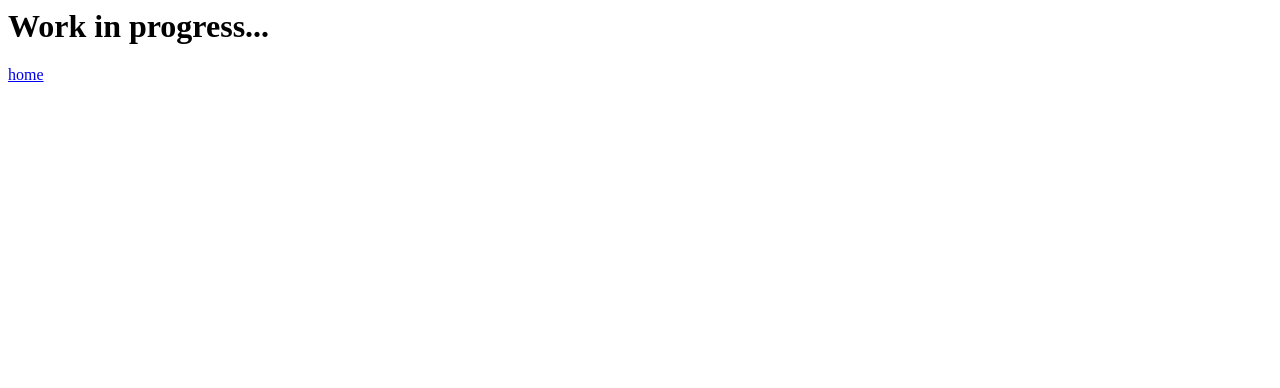
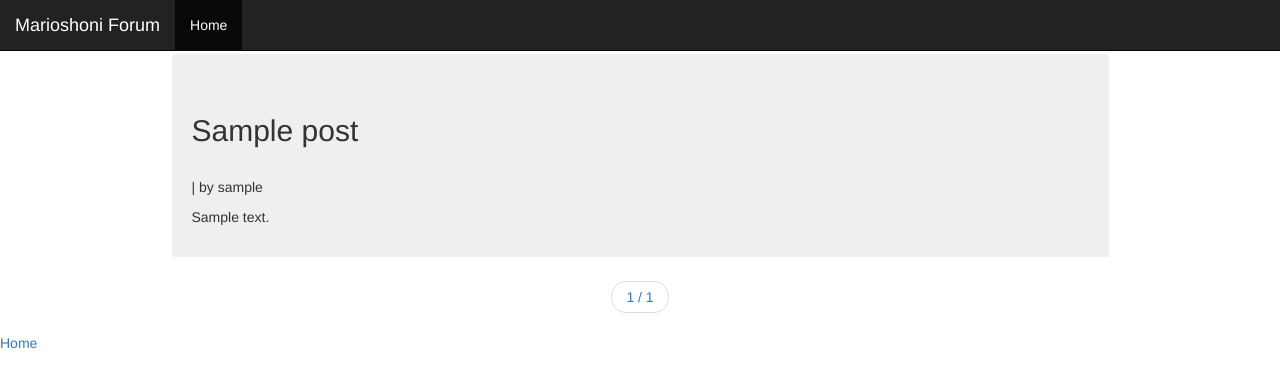
Before and after one commit to Waiyaki/django-by-example-forum, a Django app: page /forum/thread/1/ in a window 1280 px wide. Shown: the top 388 px of the page. Run offline with Django 3.2, Linux system fonts and the light colour scheme; tables that the repository leaves empty hold one stand-in row (values such as "Sample post"); some libraries are stand-ins or nearby versions.

Commit message:
Added a thread view. Now the user can see all posts in a given thread. Added 404 pages.

```diff
--- a/forum/templates/forum/base.html
+++ b/forum/templates/forum/base.html
@@ -22,12 +22,10 @@
 
         <div class="container">
             <div class="row">
-                <div class="col-xs-12">
-                    <div class="content">
-                        {% block content %}
+                <div class="content">
+                    {% block content %}
 
-                        {% endblock %}
-                    </div>
+                    {% endblock %}
                 </div>
             </div>
 
--- a/forum/templates/forum/forum.html
+++ b/forum/templates/forum/forum.html
@@ -8,8 +8,7 @@
 {% block content %}
     <div>
         <h1 class="page-header">
-            Discussion on <br>
-            {{ forum.title }}
+            Discussions on {{ forum.title }} forum.
         </h1>
         <br>
         <span class="glyphicon glyphicon-plus pull-right btn btn-sm btn-default">
--- a/forum/templates/forum/thread.html
+++ b/forum/templates/forum/thread.html
@@ -0,0 +1,52 @@
+{% extends "forum/base.html" %}
+
+{% load staticfiles %}
+
+{% if thread %}
+    {% block title %}
+        | {{ thread.title }}
+    {% endblock title %}
+{% endif %}
+
+{% block content %}
+    <div class="col-xs-12 col-md-10 col-md-offset-1">
+        {% if posts %}
+            {% for post in posts %}
+                <div class="post">
+                    <h2 class="page-header">{{ post.title }}</h2>
+                    <span>| by {{ post.creator }}</span>
+                    <p>
+                        {{ post.body | linebreaks }}
+                    </p>
+                </div>
+            {% endfor %}
+        {% endif %}
+    </div>
+    {% if posts %}
+        <div class="row" style="clear: both">
+            <span class="step-links">
+                <ul class="pager">
+                    <div class="col-xs-4">
+                        {% if posts.has_previous %}
+                            <li class="previous">
+                                <a href="?page={{ posts.previous_page_number }}">&larr; Newer</a>
+                            </li>
+                        {% endif %}
+                    </div>
+                    <div class="col-xs-4">
+                        <li class="active">
+                            <a href="#">{{ posts.number }} / {{ posts.paginator.num_pages }}</a>
+                        </li>
+                    </div>
+                    <div class="col-xs-4">
+                        {% if posts.has_next %}
+                            <li class="next">
+                                <a href="?page={{ posts.next_page_number }}">Older &rarr;</a>
+                            </li>
+                        {% endif %}
+                    </div>
+                </ul>
+            </span>
+        </div>
+    {% endif %}
+{% endblock content %}
--- a/forum/urls.py
+++ b/forum/urls.py
@@ -4,7 +4,7 @@ from . import views
 
 urlpatterns = patterns('',
     url(r'^$', views.index, name='index'),
-    url(r'^forum/(?P<pk>\d+)/$', views.forum, name='forum'),
+    url(r'^(?P<pk>\d+)/$', views.forum, name='forum'),
     url(r'^thread/(?P<pk>\d+)/$', views.thread, name='thread'),
-    url(r'^forum/add_thread/(?P<pk>\d+)/$', views.add_thread, name='add_thread'),
+    url(r'^add_thread/(?P<pk>\d+)/$', views.add_thread, name='add_thread'),
 )
--- a/forum/views.py
+++ b/forum/views.py
@@ -1,5 +1,5 @@
-from django.shortcuts import render
-from django.http import HttpResponse
+from django.shortcuts import render, get_object_or_404
+from django.http import Http404
 from django.core.paginator import Paginator, InvalidPage, EmptyPage
 
 
@@ -19,7 +19,7 @@ def forum(request, pk):
     """
     Listing all threads in a forum with pk=pk.
     """
-    forum = Forum.objects.get(pk=pk)
+    forum = get_object_or_404(Forum, pk=pk)
     threads = Thread.objects.filter(forum=pk).order_by('-created')
     threads = make_paginator(request, threads, 20)
     context_dict = {'threads': threads, 'forum': forum}
@@ -27,7 +27,19 @@ def forum(request, pk):
 
 
 def thread(request, pk):
-    return HttpResponse('<h1>Work in progress...</h1><a href="/forum/">home</a>')
+    """
+    List posts in this thread.
+    """
+    # get_object_or_404 ?? get_list_or_404?? Or just no error handling at all here???
+    try:
+        posts = Post.objects.filter(thread=pk).order_by('created')
+    except:
+        raise Http404
+
+    posts = make_paginator(request, posts, 15)
+    thread = get_object_or_404(Thread, pk=pk)
+    context_dict = {'posts': posts, 'thread': thread}
+    return render(request, 'forum/thread.html', context_dict)
 
 
 def make_paginator(request, items, number):
--- a/my_forum/urls.py
+++ b/my_forum/urls.py
@@ -5,7 +5,7 @@ urlpatterns = patterns('',
     # Examples:
     # url(r'^$', 'my_forum.views.home', name='home'),
     # url(r'^blog/', include('blog.urls')),
-
+    url(r'^$', include('forum.urls')), # No namespace here.
+    url(r'^forum/', include('forum.urls', namespace='forum')),
     url(r'^admin/', include(admin.site.urls)),
-    url(r'^forum/', include('forum.urls', namespace='forum')),
 )
```
Also changed, not shown: README.md.
